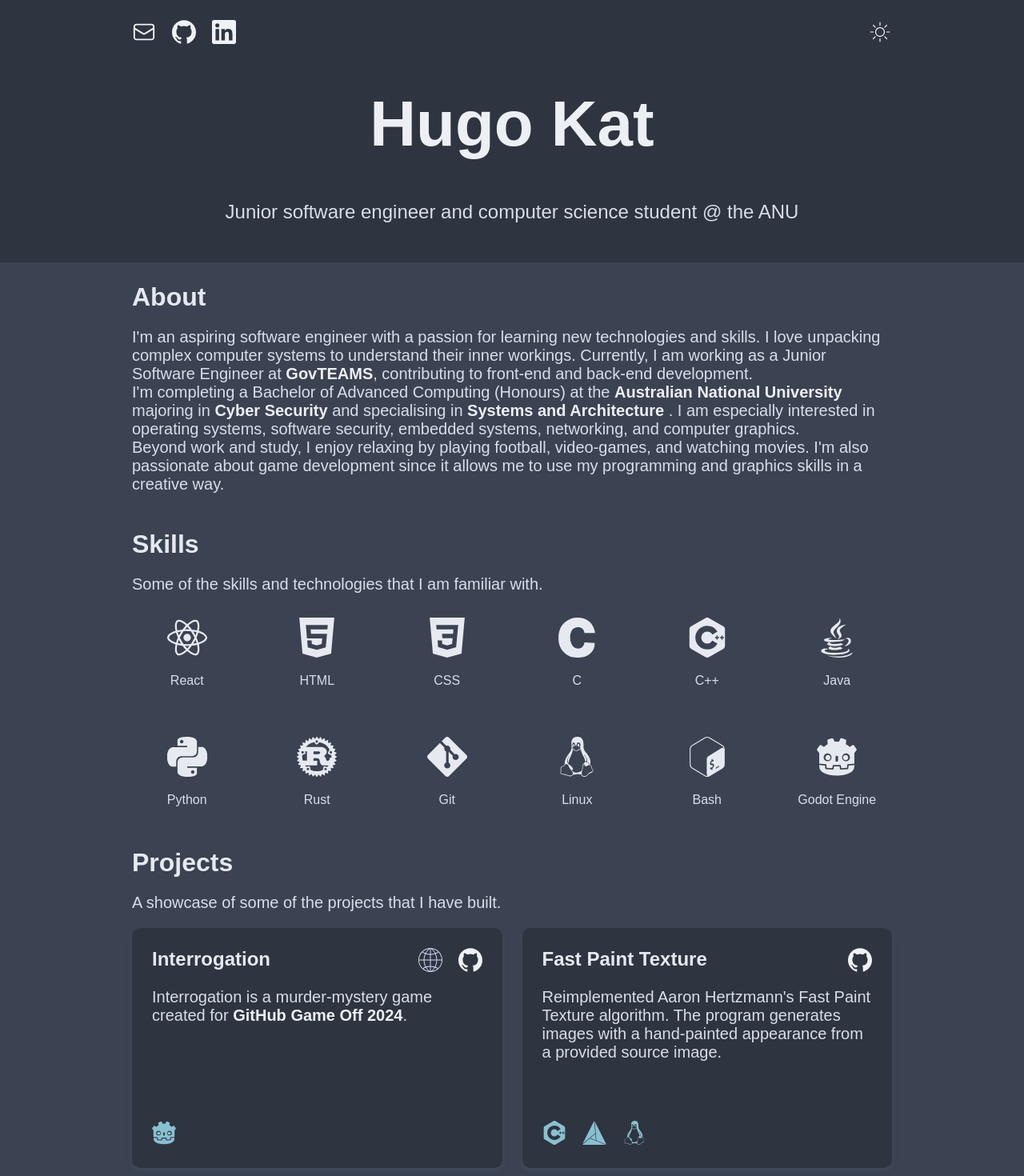
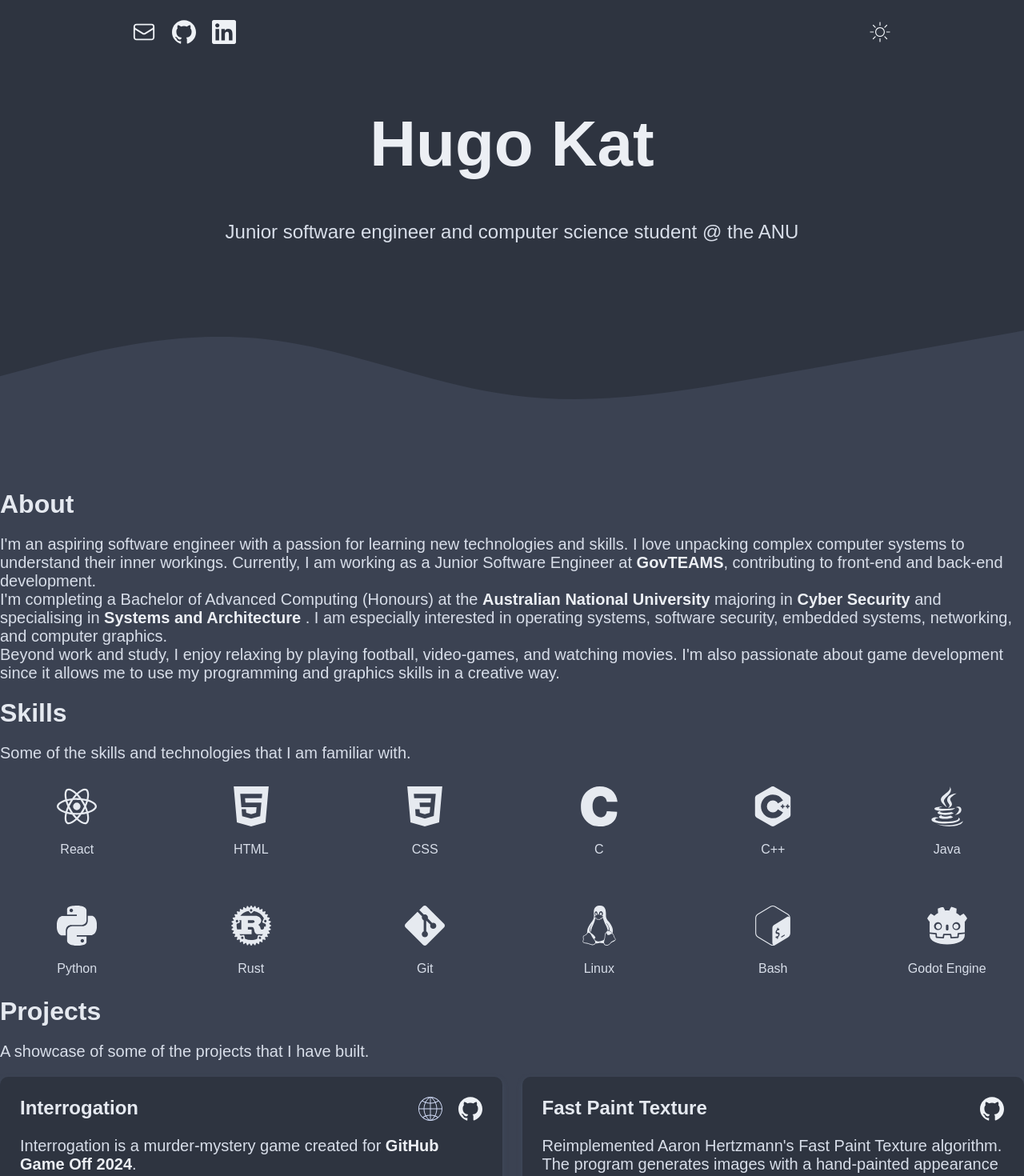
Before and after one commit to hkattt/portfolio, a React (Vite) app in the folder portfolio/: page / in a window 1280 px wide. Shown: the top 1470 px of the page at 80% size. Built offline with nearby package versions, Linux system fonts and the light colour scheme; a web font is replaced by a local one.

Commit message:
Split Header into Header and Hero

```diff
--- a/portfolio/src/Content/Content.module.css
+++ b/portfolio/src/Content/Content.module.css
@@ -2,10 +2,7 @@
     display: grid;
     border-radius: 25px;
     grid-template-columns: repeat(1, 1fr);
-    gap: 25px;
     margin: 0 auto auto auto;
-    padding: 25px;
-    max-width: var(--content-width);
     width: 100%;
     justify-content: center;
     align-items: center;
--- a/portfolio/src/Content/Content.tsx
+++ b/portfolio/src/Content/Content.tsx
@@ -1,5 +1,6 @@
 import styles from "./Content.module.css"
 
+import Hero from "./Hero/Hero.tsx"
 import About from "./About/About.tsx"
 import Skills from "./Skills/Skills.tsx"
 import Projects from './Projects/Projects.tsx'
@@ -7,6 +8,7 @@ import Projects from './Projects/Projects.tsx'
 function Content() {
     return(
         <main id="Content" className={styles.content}>
+            <Hero/>
             <About/>
             <Skills/>
             <Projects/>
--- /dev/null
+++ b/portfolio/src/Content/Hero/Hero.module.css
@@ -0,0 +1,32 @@
+svg {
+    display: flex;
+    margin: 0;
+    padding: 0;
+}
+
+.hero {
+    background-color: var(--background-primary);
+}
+
+.content {
+    display: flex;
+    flex-direction: column;
+    max-width: var(--content-width);
+    width: 100%;
+    margin: 0 auto;
+    padding: 0 25px;
+}
+
+.title {
+    color: var(--font-primary);
+    font-size: 5rem;
+    white-space: nowrap;
+    margin: 50px 0;
+}
+
+.introduction {
+    color: var(--font-tertiary);
+    font-size: 1.5rem;
+    white-space: no-wrap;
+    margin-top: 0px;
+}
--- /dev/null
+++ b/portfolio/src/Content/Hero/Hero.tsx
@@ -0,0 +1,16 @@
+import styles from "./Hero.module.css"
+
+
+function Hero() {
+    return(
+        <div className={styles.hero}>
+            <div className={styles.content}>
+                <h1 className={styles.title}>Hugo Kat</h1>
+                <p className={styles.introduction}>Junior software engineer and computer science student @ the ANU</p>
+            </div>
+            <svg xmlns="http://www.w3.org/2000/svg" viewBox="0 0 1440 320"><path fill="#3B4252" fill-opacity="1" d="M0,160L60,144C120,128,240,96,360,106.7C480,117,600,171,720,186.7C840,203,960,181,1080,160C1200,139,1320,117,1380,106.7L1440,96L1440,320L1380,320C1320,320,1200,320,1080,320C960,320,840,320,720,320C600,320,480,320,360,320C240,320,120,320,60,320L0,320Z"></path></svg>
+        </div>
+    )
+}
+
+export default Hero
--- a/portfolio/src/Header/Header.module.css
+++ b/portfolio/src/Header/Header.module.css
@@ -3,18 +3,13 @@
     padding: 25px 0;
 }
 
-.content {
+.bar {
     display: flex;
-    flex-direction: column;
+    flex-direction: row;
     max-width: var(--content-width);
     width: 100%;
     margin: 0 auto;
     padding: 0 25px;
-}
-
-.bar {
-    display: flex;
-    flex-direction: row;
 }
 
 .socials {
@@ -36,23 +31,3 @@
 .themeButtonContainer {
     margin-left: auto;
 }
-
-.title {
-    color: var(--font-primary);
-    font-size: 5rem;
-    white-space: nowrap;
-    margin: 50px 0;
-}
-
-.introduction {
-    color: var(--font-tertiary);
-    font-size: 1.5rem;
-    white-space: no-wrap;
-    margin-top: 0px;
-}
-
-.email {
-    color: var(--font-tertiary);
-    font-size: 1.5rem;
-    white-space: no-wrap;
-}
--- a/portfolio/src/Header/Header.tsx
+++ b/portfolio/src/Header/Header.tsx
@@ -5,7 +5,6 @@ import ThemeButton from "./ThemeButton/ThemeButton.tsx";
 function Header() {
     return(
         <header className={styles.header}>
-            <div className={styles.content}>
             <div className={styles.bar}>
                 <div className={styles.socials}>
                     <a className={styles.social} href="mailto:hugo.kat3@gmail.com">
@@ -22,9 +21,6 @@ function Header() {
                     <ThemeButton/>
                 </span>
             </div>
-                <h1 className={styles.title}>Hugo Kat</h1>
-                <p className={styles.introduction}>Junior software engineer and computer science student @ the ANU</p>
-            </div>
         </header>
     )
 }
--- a/portfolio/src/index.css
+++ b/portfolio/src/index.css
@@ -41,30 +41,35 @@ html, body {
 }
 
 html[theme="light"] {
-  --background-primary:   #D8DEE9;
-  --background-secondary: #E5E9F0;
-  --background-tertiary:  #ECEFF4;
-  --font-primary:         #2E3440;
-  --font-secondary:       #3B4252;
-  --font-tertiary:        #424C5E;
+  --background-primary:    #D8DEE9;
+  --background-secondary:  #E5E9F0;
+  --background-tertiary:   #ECEFF4;
+  --background-quaternary: #D8DEE9;
+  --font-primary:          #2E3440;
+  --font-secondary:        #3B4252;
+  --font-tertiary:         #424C5E;
+  --font-quaternary:       #4C566A;
 
-  --font-primary-filter:   invert(18%) sepia(6%) saturate(1775%) hue-rotate(182deg) brightness(95%) contrast(91%);
-  --font-secondary-filter: invert(23%) sepia(19%) saturate(635%) hue-rotate(184deg) brightness(91%) contrast(87%);
-  --font-tertiary-filter:  invert(27%) sepia(11%) saturate(1072%) hue-rotate(180deg) brightness(96%) contrast(89%);
+  --font-primary-filter:    invert(18%) sepia(6%) saturate(1775%) hue-rotate(182deg) brightness(95%) contrast(91%);
+  --font-secondary-filter:  invert(23%) sepia(19%) saturate(635%) hue-rotate(184deg) brightness(91%) contrast(87%);
+  --font-tertiary-filter:   invert(27%) sepia(11%) saturate(1072%) hue-rotate(180deg) brightness(96%) contrast(89%);
+  --font-quaternary-filter: invert(32%) sepia(12%) saturate(848%) hue-rotate(182deg) brightness(98%) contrast(92%);
 }
 
 html[theme="dark"] {
-  --background-primary:   #2E3440;
-  --background-secondary: #3B4252;
-  --background-tertiary:  #424C5E;
-  --font-primary:         #ECEFF4;
-  --font-secondary:       #E5E9F0;
-  --font-tertiary:        #D8DEE9;
+  --background-primary:    #2E3440;
+  --background-secondary:  #3B4252;
+  --background-tertiary:   #424C5E;
+  --background-quaternary: #4C566A;
+  --font-primary:          #ECEFF4;
+  --font-secondary:        #E5E9F0;
+  --font-tertiary:         #D8DEE9;
+  --font-quaternary:       #ECEFF4;
 
-  --font-primary-filter:   invert(98%) sepia(14%) saturate(534%) hue-rotate(176deg) brightness(99%) contrast(94%);
-  --font-secondary-filter: invert(96%) sepia(4%) saturate(265%) hue-rotate(179deg) brightness(96%) contrast(97%);
-  --font-tertiary-filter:  invert(92%) sepia(21%) saturate(270%) hue-rotate(185deg) brightness(98%) contrast(86%);
-  --font-selected-filter:  invert(48%) sepia(37%) saturate(708%) hue-rotate(305deg) brightness(88%) contrast(85%);
+  --font-primary-filter:    invert(98%) sepia(14%) saturate(534%) hue-rotate(176deg) brightness(99%) contrast(94%);
+  --font-secondary-filter:  invert(96%) sepia(4%) saturate(265%) hue-rotate(179deg) brightness(96%) contrast(97%);
+  --font-tertiary-filter:   invert(92%) sepia(21%) saturate(270%) hue-rotate(185deg) brightness(98%) contrast(86%);
+  --font-quaternary-filter: invert(98%) sepia(14%) saturate(534%) hue-rotate(176deg) brightness(99%) contrast(94%);
 }
 
 * {
```
Also changed, not shown: 1 other file (tests, documents, lock files or other folders). Lines whose indentation alone changed are shown as unchanged.
